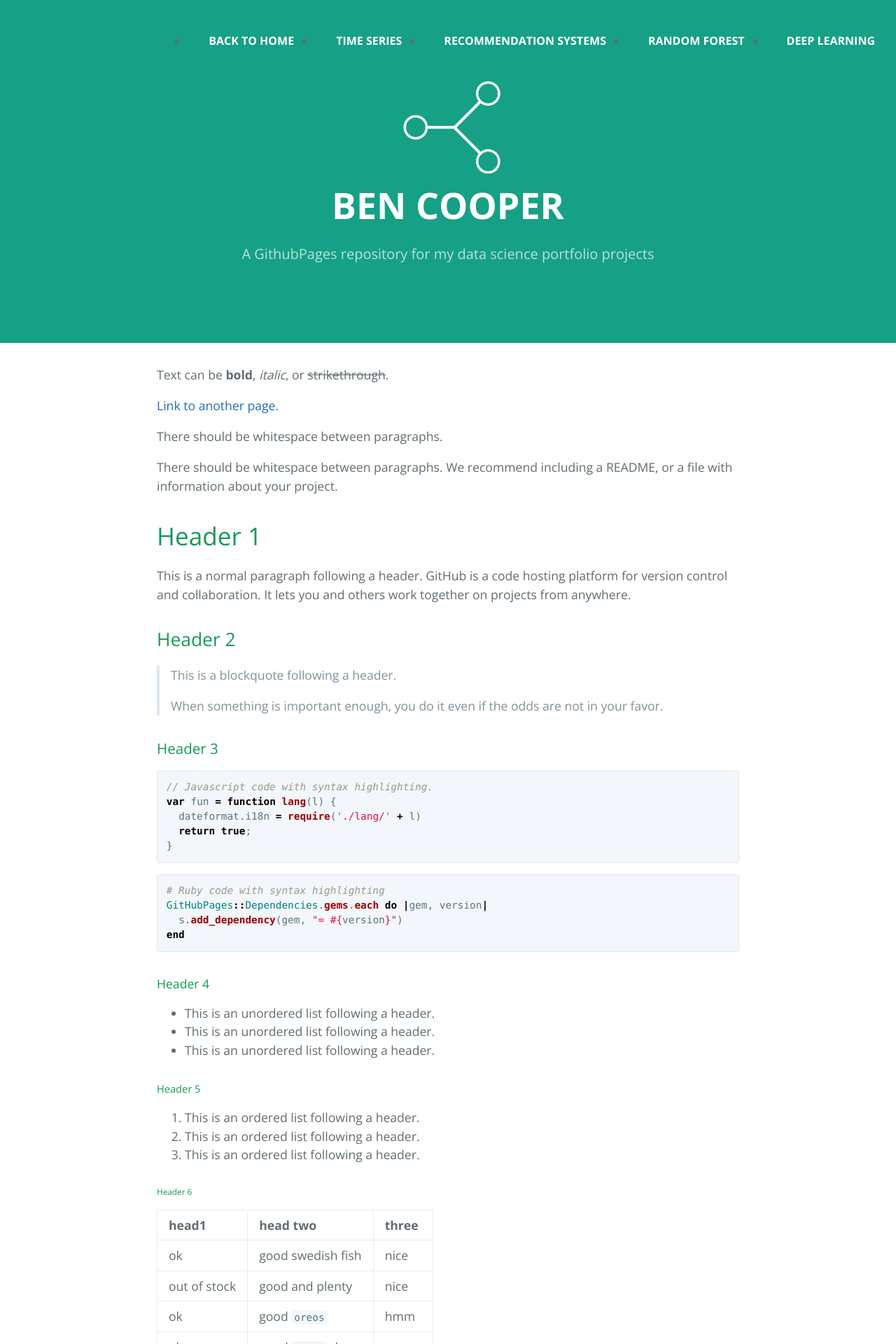
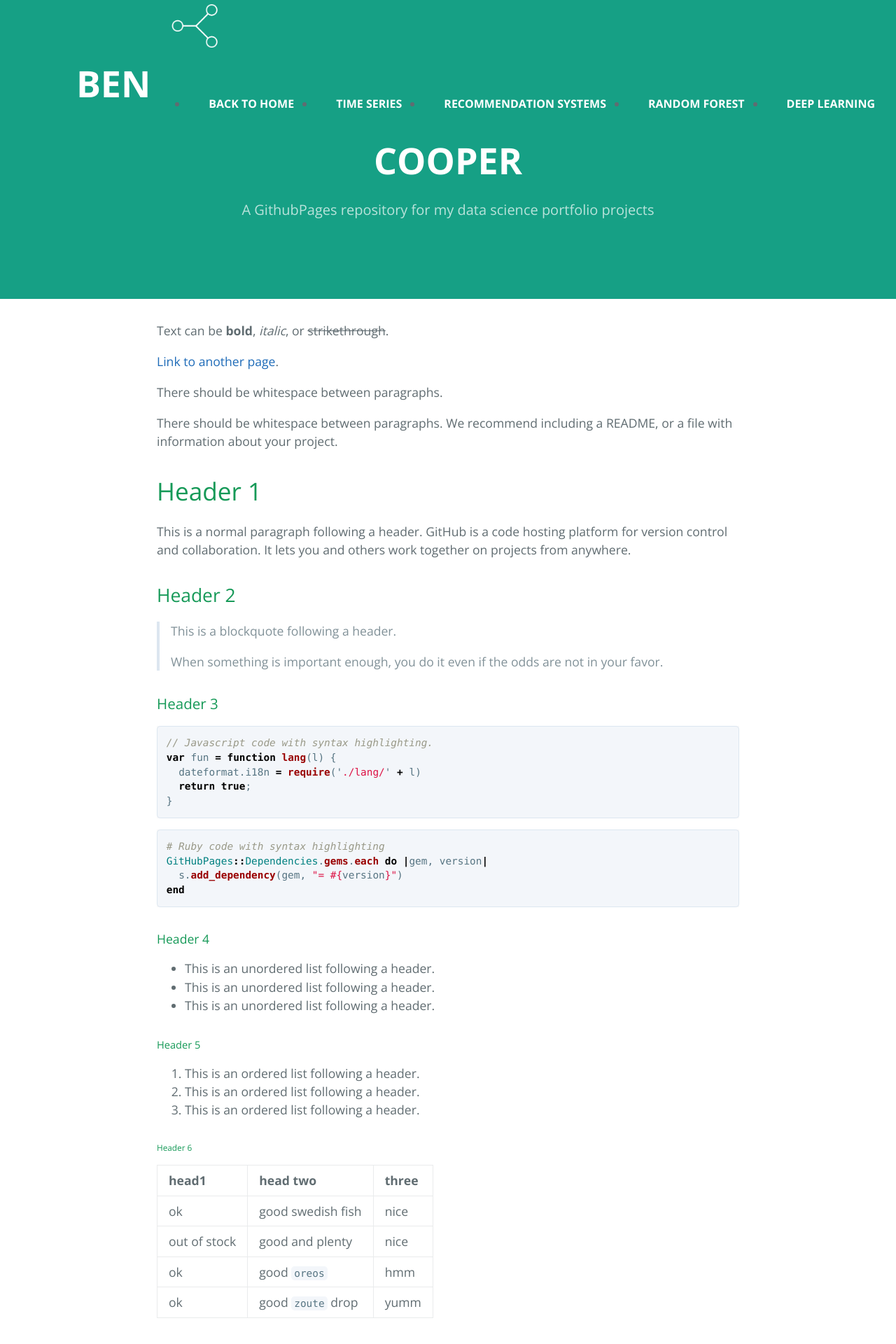
Before and after one commit to benjamin-j-cooper/benjamin-j-cooper.github.io, a Jekyll site: the page built from docs/index.md, in a window 1280 px wide. Shown: the top 1920 px of the page at 70% size. Built offline with Jekyll 4.4.1, drawn with Linux system fonts in a browser that asks for light colours.

Commit message:
troubleshooting mobile compatability

```diff
--- a/docs/_layouts/default.html
+++ b/docs/_layouts/default.html
@@ -12,10 +12,10 @@
     <link rel="stylesheet" href="{{ '/assets/css/style.css?v=' | append: site.github.build_revision | relative_url }}">
     {% include head-custom.html %}
   </head>
-  {% include nav.html %}
   <body id="page-top">
+    {% include nav.html %}
     <header class="page-header" role="banner">
-      <img class="masthead-avatar mb-5" src="assets/images/bjc-logo3-nb-light.png" alt="..." />
+      <!-- <img class="masthead-avatar mb-5" src="assets/images/bjc-logo3-nb-light.png" alt="..." /> -->
       <h1 class="project-name">{{ page.title | default: site.title | default: site.github.repository_name }}</h1>
       <h2 class="project-tagline">{{ page.description | default: site.description | default: site.github.project_tagline }}</h2>
       {% if site.github.is_project_page %}
--- a/docs/_sass/jekyll-theme-cayman.scss
+++ b/docs/_sass/jekyll-theme-cayman.scss
@@ -498,10 +498,6 @@ a {
       color: #16a085;
 
   }
-/* Logo */
-  .logo{
-      display: none;
-  }
   .hamb{
       display: none;
   }
```
